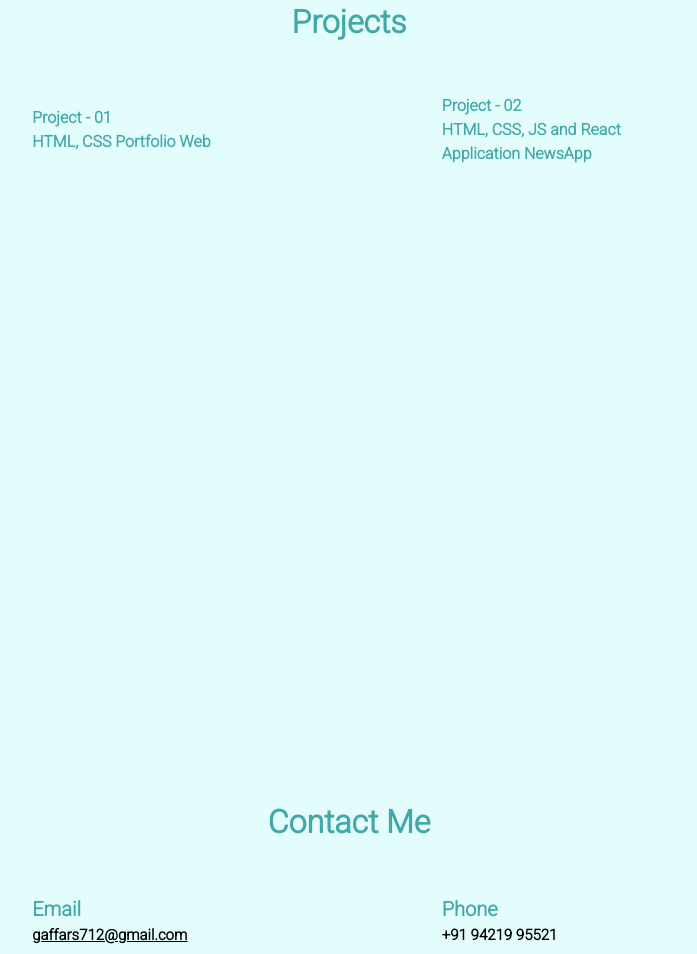
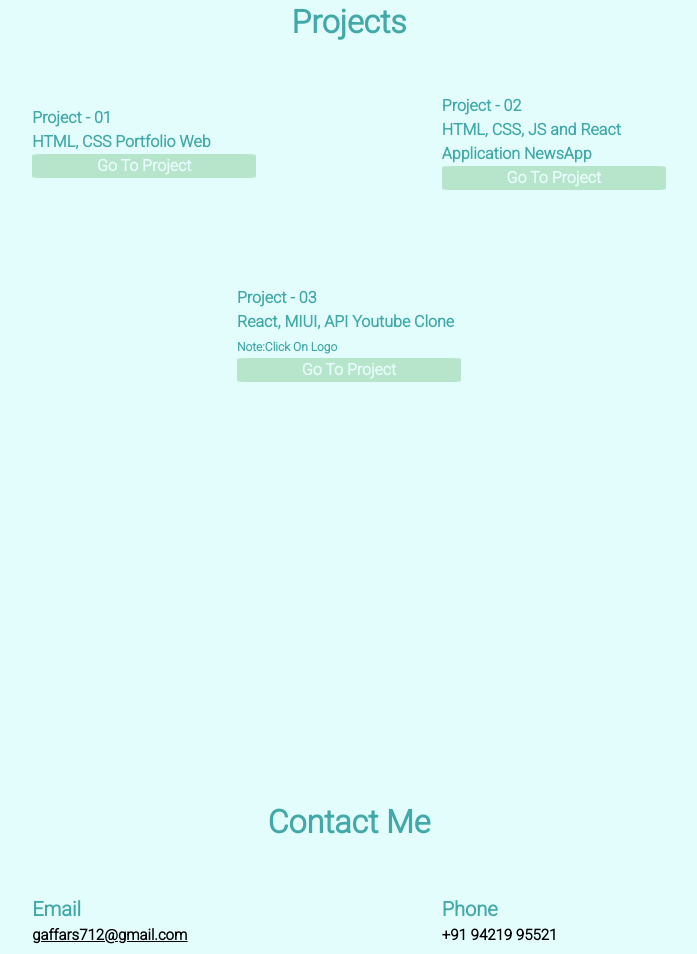
Before and after one commit to gaffars712/MyPortfolio, a plain HTML site: page index.html in a window 1280 px wide. Shown: the part 2642-3596 px from the top of the page, without its empty margins (291-988 px from the left). Drawn offline with nearby package versions, Linux system fonts and the light colour scheme.

Commit message:
new update aug

```diff
--- a/index.css
+++ b/index.css
@@ -160,7 +160,7 @@ body {
     border-radius: 5%;
     text-align: center;
 
-    opacity: 0; /* Start with 0 opacity, making it invisible */
+    opacity: 0.2; /* Start with 0 opacity, making it invisible */
     transition: opacity 0.2s ease-in-out;
   }
 
--- a/index.html
+++ b/index.html
@@ -87,6 +87,10 @@
             <div class="st1steducationdiv"><strong>    Project - 02 </strong><div>HTML, CSS, JS and React Application NewsApp</div><div class="educationper1"><strong ><a target="_blank" href="https://github.com/gaffars712/firstProject15july" class="projectanchore"> Go To Project</a></strong></div></div>
 
             </div>
+            <div class="educationdive01">
+                <div class="st1steducationdiv"><strong>    Project - 03 </strong><div>React, MIUI, API Youtube Clone</div><subtitle style="font-size: 12px;">Note:Click On Logo</subtitle><div class="educationper1"><strong ><a href="https://gaffars712.github.io/youtubeclone/" class="projectanchore"> Go To Project</a></strong></div></div>
+                    <div></div>
+                </div>
         </div>
     </div>
     <div  class="nd3rdcomponentdiv" id="Contact">
```
